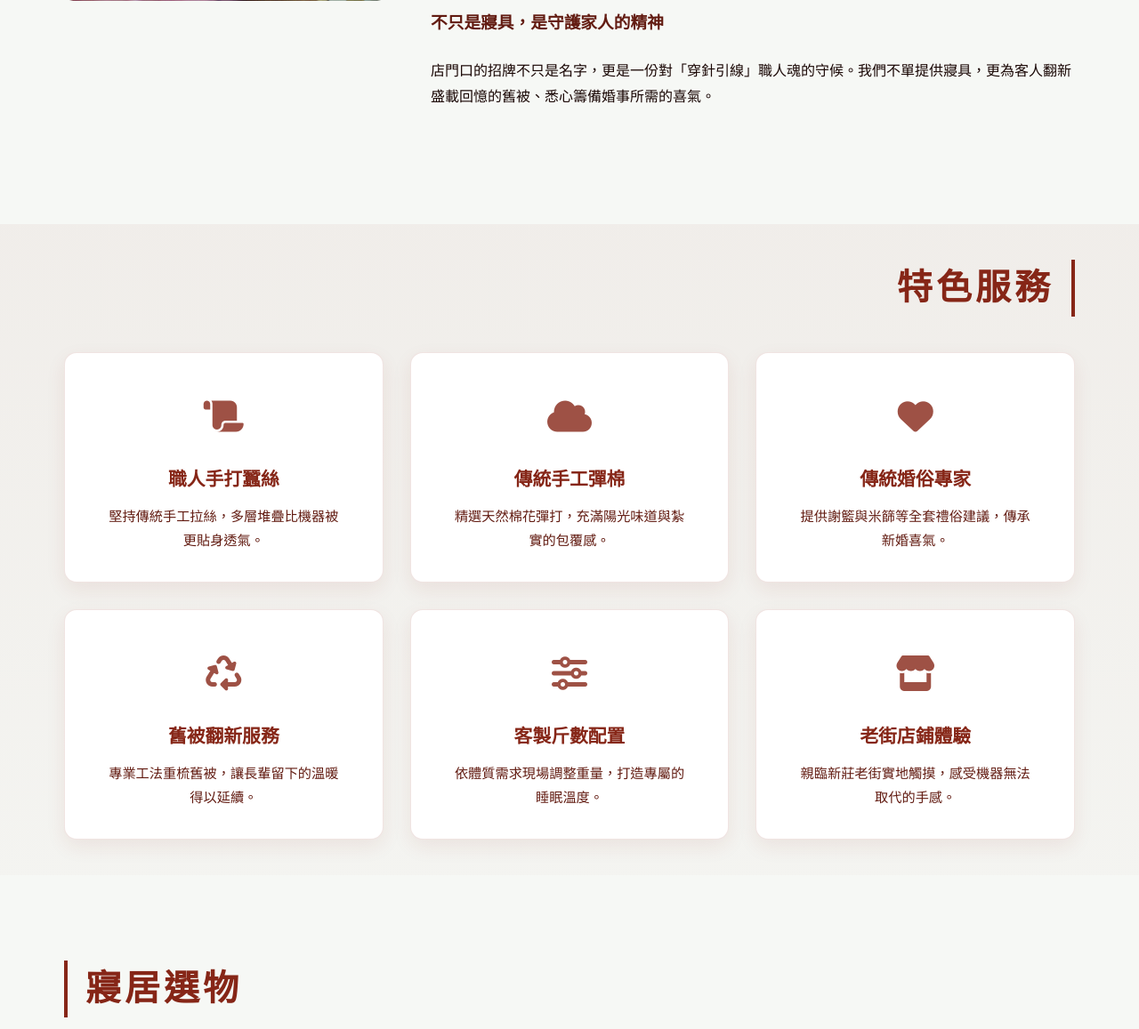
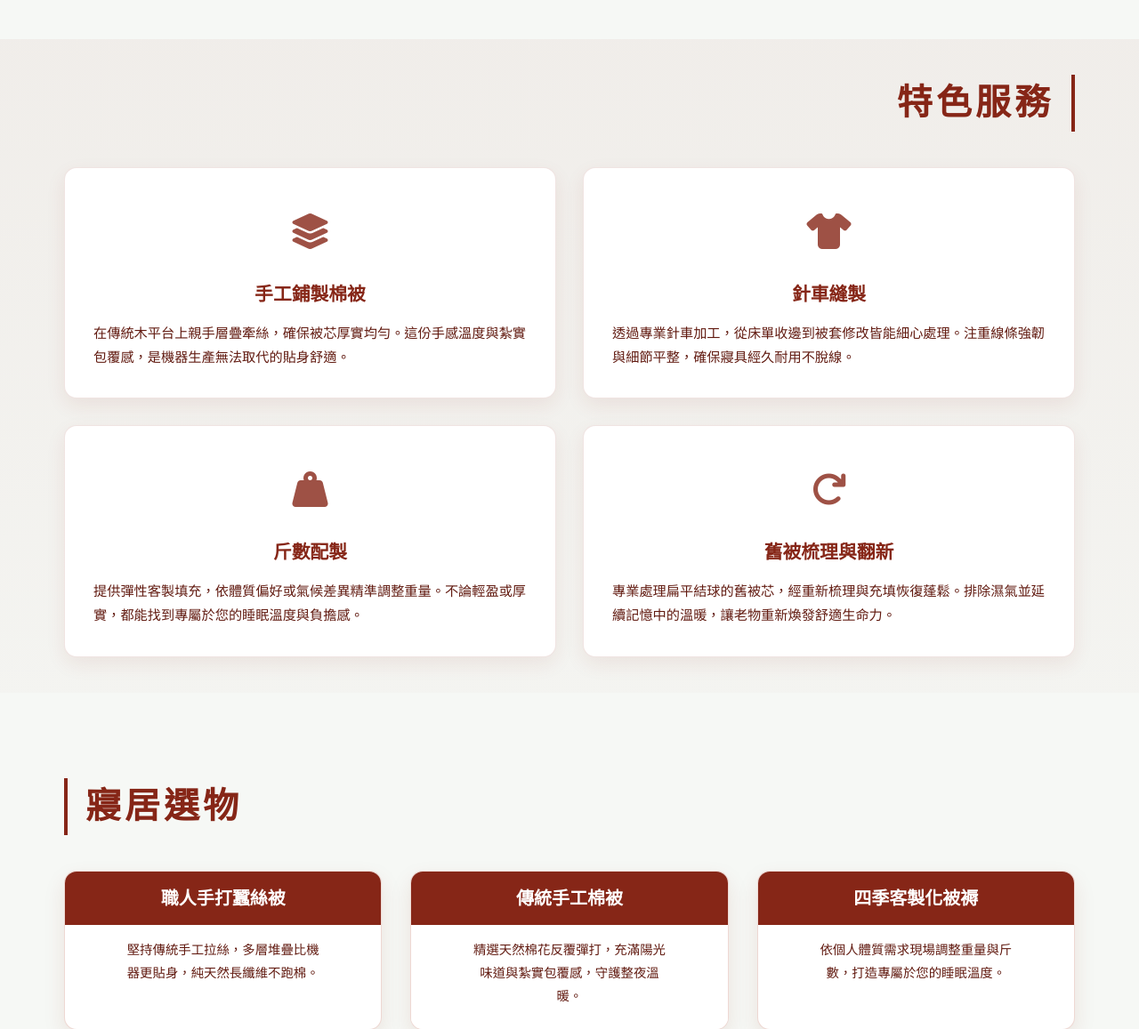
Before and after one commit to jekkinoopy/SiongHing, a PHP site: page / in a window 1280 px wide. Shown: the part 1713-2870 px from the top of the page at 89% size. Run offline with PHP 8.4, Linux system fonts and the light colour scheme.

Commit message:
fix 調整特色服務文案內容與排版

```diff
--- a/index.html
+++ b/index.html
@@ -112,41 +112,29 @@
         <div class="section-inner">
             <h2 class="section-title">特色服務</h2>
             <div class="feature-grid">
-            <!-- 點 1：手打蠶絲 -->
+                <!-- 服務 1：手工鋪製 -->
                 <div class="feature-card">
-                <div class="feature-icon"><i class="fas fa-scroll"></i></div>
-                <h3>職人手打蠶絲</h3>
-                <p class="feature-desc">堅持傳統手工拉絲，多層堆疊比機器被更貼身透氣。</p>
+                    <div class="feature-icon"><i class="fas fa-layer-group"></i></div>
+                    <h3>手工鋪製棉被</h3>
+                    <p class="feature-desc">在傳統木平台上親手層疊牽絲，確保被芯厚實均勻。這份手感溫度與紮實包覆感，是機器生產無法取代的貼身舒適。</p>
                 </div>
-            <!-- 點 2：手打棉花 (新增) -->
+                <!-- 服務 2：針車縫製 -->
                 <div class="feature-card">
-                <div class="feature-icon"><i class="fas fa-cloud"></i></div>
-                <h3>傳統手工彈棉</h3>
-                <p class="feature-desc">精選天然棉花彈打，充滿陽光味道與紮實的包覆感。</p>
+                    <div class="feature-icon"><i class="fas fa-tshirt"></i></div>
+                    <h3>針車縫製</h3>
+                    <p class="feature-desc">透過專業針車加工，從床單收邊到被套修改皆能細心處理。注重線條強韌與細節平整，確保寢具經久耐用不脫線。</p>
                 </div>
-            <!-- 點 3：婚俗 (補強) -->
+                <!-- 服務 3：斤數配製 -->
                 <div class="feature-card">
-                <div class="feature-icon"><i class="fas fa-heart"></i></div>
-                <h3>傳統婚俗專家</h3>
-                <p class="feature-desc">提供謝籃與米篩等全套禮俗建議，傳承新婚喜氣。</p>
+                    <div class="feature-icon"><i class="fas fa-weight-hanging"></i></div>
+                    <h3>斤數配製</h3>
+                    <p class="feature-desc">提供彈性客製填充，依體質偏好或氣候差異精準調整重量。不論輕盈或厚實，都能找到專屬於您的睡眠溫度與負擔感。</p>
                 </div>
-            <!-- 點 4：翻新 -->
+                <!-- 服務 4：舊被翻修 -->
                 <div class="feature-card">
-                <div class="feature-icon"><i class="fas fa-recycle"></i></div>
-                <h3>舊被翻新服務</h3>
-                <p class="feature-desc">專業工法重梳舊被，讓長輩留下的溫暖得以延續。</p>
-            </div>
-            <!-- 點 5：客製 (新增) -->
-            <div class="feature-card">
-                <div class="feature-icon"><i class="fas fa-sliders-h"></i></div>
-                <h3>客製斤數配置</h3>
-                <p class="feature-desc">依體質需求現場調整重量，打造專屬的睡眠溫度。</p>
-            </div>
-            <!-- 點 6：店鋪體驗 (新增) -->
-            <div class="feature-card">
-                <div class="feature-icon"><i class="fas fa-store"></i></div>
-                <h3>老街店鋪體驗</h3>
-                <p class="feature-desc">親臨新莊老街實地觸摸，感受機器無法取代的手感。</p>
+                    <div class="feature-icon"><i class="fas fa-redo"></i></div>
+                    <h3>舊被梳理與翻新</h3>
+                    <p class="feature-desc">專業處理扁平結球的舊被芯，經重新梳理與充填恢復蓬鬆。排除濕氣並延續記憶中的溫暖，讓老物重新煥發舒適生命力。</p>
                 </div>
             </div>
         </div>
--- a/style.css
+++ b/style.css
@@ -233,18 +233,27 @@ nav.scrolled .nav-links a:hover {
     background-size: cover;
     background-position: center;
     background-attachment: fixed;
-    height: 100vh;
+    /*
+     * Tablet／iPad Pro 若在這裡用「整視窗高度」（100vh／100dvh），區塊會跟螢幕一樣高，
+     * 視覺上就像「一整屏超高 hero」。改用 clamp：保留呼吸感但不無限拉高。
+     * 順序為舊瀏覽器回退 → svh／dvh 修正行動視窗。
+     */
+    height: auto;
+    min-height: clamp(560px, 74vh, 780px);
+    min-height: clamp(560px, 74svh, 780px);
+    min-height: clamp(560px, 74dvh, 780px);
     position: relative;
     color: var(--bg);
-    padding: 8rem 2rem;
     text-align: center;
-    min-height: 600px;
+    padding-left: 2rem;
+    padding-right: 2rem;
+    padding-bottom: clamp(4rem, 8vh, 8rem);
     display: flex;
     flex-direction: column;
     align-items: center;
     justify-content: center;
-    /* 確保內容不會被 fixed 的 nav 遮到 */
-    padding-top: 300px;
+    /* 頂部留 nav 空間：小螯幕自動縮，避免 ipad 仍被 300px 撐得像超長區塊 */
+    padding-top: clamp(120px, 18vh, 280px);
 }
 
 .hero::before {
@@ -459,7 +468,8 @@ nav.scrolled .nav-links a:hover {
 .feature-grid {
     margin: 0 auto;
     display: grid;
-    grid-template-columns: repeat(auto-fit, minmax(280px, 1fr));
+    /* 固定兩欄：一列兩張卡；手機在 @media (max-width: 768px) 改回 1fr */
+    grid-template-columns: repeat(2, minmax(0, 1fr));
     gap: 30px;
 }
 
@@ -478,14 +488,15 @@ nav.scrolled .nav-links a:hover {
     box-shadow: 0 14px 28px rgba(134, 38, 23, 0.14);
 }
 
-.feature-desc {
+/* 未刪除 HTML 裡的 p；先前只移除與 .feature-desc 打架的 .feature-card p */
+.feature-card .feature-desc {
     font-size: 0.95rem;
     line-height: 1.8;
     color: var(--core-800);
-    max-width: 240px;
-    /* 關鍵：設定寬度讓文字形成區塊 */
-    margin: 15px auto 0;
-    text-align: center;
+    width: 100%;
+    max-width: 100%;
+    margin: 0.85rem 0 0;
+    text-align: left;
 }
 
 .feature-icon {
@@ -506,13 +517,6 @@ nav.scrolled .nav-links a:hover {
     font-size: 1.3rem;
 }
 
-.feature-card p {
-    width: 100%;
-    max-width: 260px;
-    margin: 0.75rem auto 0;
-    color: var(--core-800);
-    font-weight: normal;
-}
 
 /* 產品展示 */
 .products-section {
@@ -848,7 +852,9 @@ footer {
 
     .hero {
         background-attachment: scroll;
-        min-height: 520px;
+        /* 仍以略小高度保底，並用 svh／dvh 貼齊真正可視區高度 */
+        min-height: max(520px, 100svh);
+        min-height: max(520px, 100dvh);
         padding: 7rem 1.25rem 3rem;
     }
 
```
Lines whose indentation alone changed are shown as unchanged.
